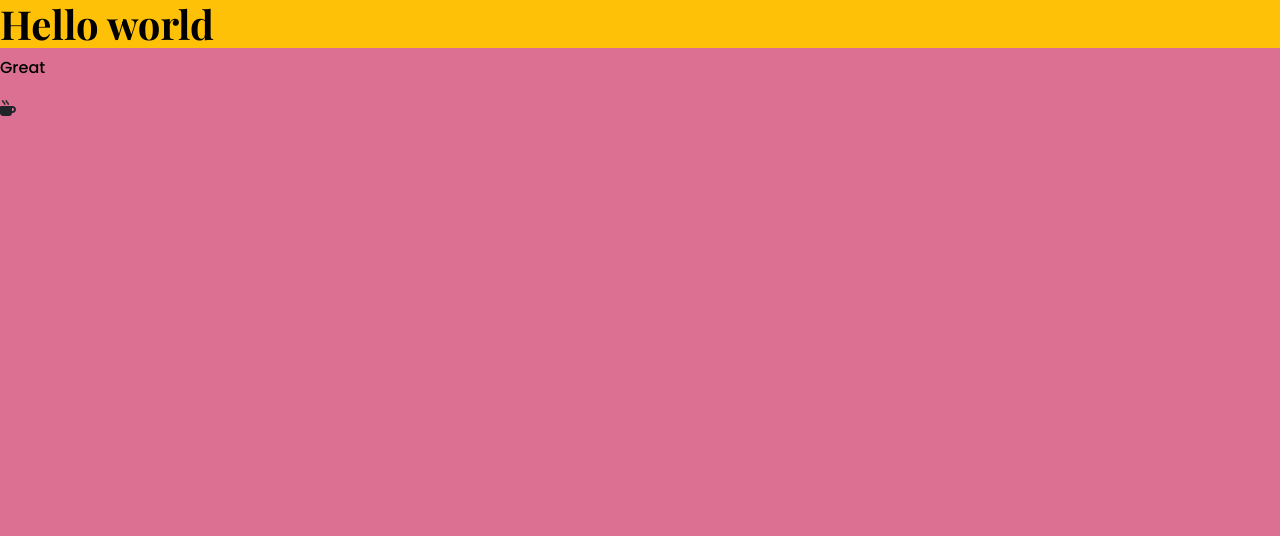
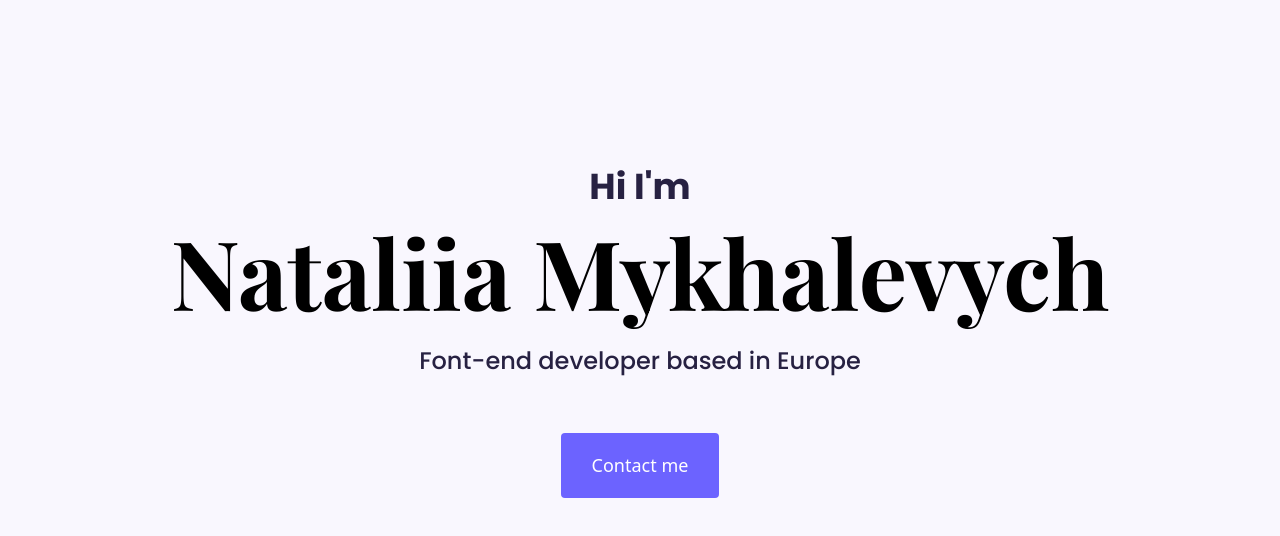
Before and after one commit to Nata010424/Portfolio-project, a plain HTML site: page index.html in a window 1280 px wide. Drawn offline with nearby package versions, Linux system fonts and the light colour scheme.

Commit message:
Created Homepage

```diff
--- a/index.html
+++ b/index.html
@@ -30,11 +30,13 @@
     <link rel="stylesheet" href="src/styles.css" />
   </head>
   <body>
-    <div class="bg-warning">
-      <h1>Hello world</h1>
+    <div class="hero">
+      <p>Hi I'm</p>
+      <h1>Nataliia Mykhalevych</h1>
+      <h2 class="mb-5">Font-end developer based in Europe</h2>
+      <a href="#" class="btn btn-branding">Contact me</a>
     </div>
-    <p>Great</p>
-    <i class="fa-solid fa-mug-hot"></i>
+
     <script
       src="https://cdn.jsdelivr.net/npm/bootstrap@5.2.1/dist/js/bootstrap.bundle.min.js"
       integrity="sha384-u1OknCvxWvY5kfmNBILK2hRnQC3Pr17a+RTT6rIHI7NnikvbZlHgTPOOmMi466C8"
--- a/src/styles.css
+++ b/src/styles.css
@@ -1,13 +1,39 @@
-body {
-  background: palevioletred;
+:root {
+  --brading-color: #6c63ff;
+  --secondary-color: #f9f7fe;
+  --heading-font-family: "Playfair Display", serif;
+  --default-font-family: "Poppins", sans-serif;
 }
 h1 {
   color: black;
-  font-family: "Playfair Display", serif;
+  font-family: var(--heading-font-family);
   font-weight: bold;
+  font-size: 96px;
 }
-p {
-  color: black;
-  font-family: "Poppins", sans-serif;
+.hero {
+  background-color: var(--secondary-color);
+  text-align: center;
+  padding: 160px 20px;
+}
+.hero p {
+  font-family: var(--default-font-family);
+  font-weight: bold;
+  font-size: 36px;
+  color: #272142;
+  margin: 0;
+}
+.hero h2 {
+  font-family: var(--default-font-family);
   font-weight: normal;
+  font-size: 24px;
+  color: #272142;
+  line-height: 2;
 }
+.btn-branding {
+  background: var(--brading-color);
+  border-radius: 4px;
+  color: white;
+  font-size: 18px;
+  line-height: 27px;
+  padding: 18px 30px;
+}
```
